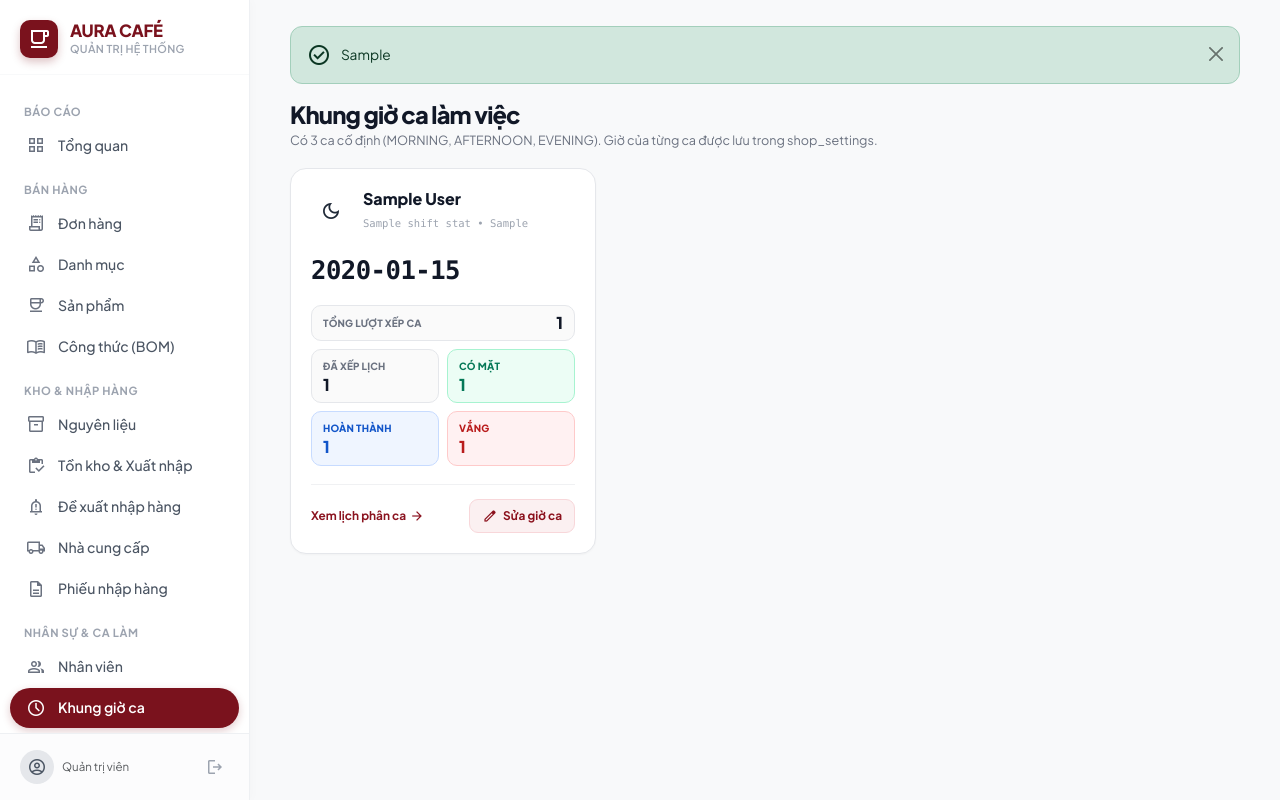
After one commit to minhqnd/SWP391_CafeManagementSystem_G1, a Java web app: page /admin-shifts.jsp in a window 1280 px wide. The commit adds this page. Run offline with Tomcat 11, a stand-in JSP engine, Linux system fonts and the light colour scheme; the template is opened without the code that fills it: most values are stand-ins (such as "Sample title", 1, 10 or a date in 2020).

Commit message:
feat: implement work shift management feature with admin interface and backend logic
Screen 24 - Khung giờ ca làm việc (/admin/shifts, ADMIN only):
- 3 thẻ ca cố định (MORNING, AFTERNOON, EVENING) với giờ lấy từ shop_settings,
  hiện "Chưa cấu hình" khi thiếu key
- Thống kê work_schedules theo ca bằng một câu GROUP BY shift_name, status
- Modal sửa giờ ca: server kiểm tra ca hợp lệ, định dạng HH:mm, giờ kết thúc
  sau giờ bắt đầu; lưu bằng upsert vào shop_settings, Post/Redirect/Get
- Thêm mục "Khung giờ ca" vào sidebar admin và link trên admin dashboard

Co-Authored-By: Claude Opus 5.5 <noreply@anthropic.com>

```diff
--- a/src/main/webapp/admin-dashboard.jsp
+++ b/src/main/webapp/admin-dashboard.jsp
@@ -6,6 +6,7 @@
     <p>Xin chào Admin: ${sessionScope.user.fullName}</p>
     <ul>
         <li><a href="${pageContext.request.contextPath}/admin/settings">Cài đặt bán hàng online (Freeship, phí giao hàng, thời gian giao, mốc điểm Aura)</a></li>
+        <li><a href="${pageContext.request.contextPath}/admin/shifts">Khung giờ ca làm việc (Work Shift Management - giờ ca sáng / chiều / tối)</a></li>
         <li><a href="${pageContext.request.contextPath}/admin/schedules">Lịch phân ca nhân viên (Employee Schedule Screen - Lịch tuần / Danh sách)</a></li>
         <li><a href="${pageContext.request.contextPath}/admin/attendance">Chấm công nhân viên (Attendance Management Screen)</a></li>
     </ul>
--- /dev/null
+++ b/src/main/webapp/admin-shifts.jsp
@@ -0,0 +1,203 @@
+<%@ page contentType="text/html; charset=UTF-8" pageEncoding="UTF-8" %>
+<%@ taglib prefix="c" uri="jakarta.tags.core" %>
+<%@ taglib prefix="fn" uri="jakarta.tags.functions" %>
+<c:set var="ctx" value="${pageContext.request.contextPath}" />
+
+<!DOCTYPE html>
+<html lang="vi">
+<head>
+    <meta charset="UTF-8">
+    <meta name="viewport" content="width=device-width, initial-scale=1.0">
+    <title>Khung giờ ca làm việc | Aura Café</title>
+
+    <link rel="preconnect" href="https://fonts.googleapis.com">
+    <link rel="preconnect" href="https://fonts.gstatic.com" crossorigin>
+    <link href="https://fonts.googleapis.com/css2?family=Plus+Jakarta+Sans:wght@400;500;600;700;800&display=swap" rel="stylesheet">
+    <link href="https://fonts.googleapis.com/css2?family=Material+Symbols+Outlined:opsz,wght,FILL,GRAD@20..48,100..700,0..1,-50..200" rel="stylesheet">
+    <link href="https://cdn.jsdelivr.net/npm/bootstrap@5.3.2/dist/css/bootstrap.min.css" rel="stylesheet">
+    <link href="${ctx}/assets/css/admin-schedule.css" rel="stylesheet">
+    <link href="${ctx}/assets/css/admin-shifts.css" rel="stylesheet">
+</head>
+<body class="admin-body">
+    <jsp:include page="/components/admin-sidebar.jsp">
+        <jsp:param name="activeMenu" value="shifts" />
+    </jsp:include>
+
+    <main class="admin-main-wrapper shift-page">
+        <c:if test="${not empty shiftSuccessMsg}">
+            <div class="alert alert-success alert-dismissible fade show shift-alert" role="alert">
+                <span class="material-symbols-outlined">check_circle</span>
+                <span><c:out value="${shiftSuccessMsg}" /></span>
+                <button type="button" class="btn-close" data-bs-dismiss="alert" aria-label="Đóng"></button>
+            </div>
+        </c:if>
+        <c:if test="${not empty shiftErrorMsg}">
+            <div class="alert alert-danger alert-dismissible fade show shift-alert" role="alert">
+                <span class="material-symbols-outlined">error</span>
+                <span><c:out value="${shiftErrorMsg}" /></span>
+                <button type="button" class="btn-close" data-bs-dismiss="alert" aria-label="Đóng"></button>
+            </div>
+        </c:if>
+
+        <header class="shift-page-header">
+            <h1>Khung giờ ca làm việc</h1>
+            <p>Có 3 ca cố định (MORNING, AFTERNOON, EVENING). Giờ của từng ca được lưu trong shop_settings.</p>
+        </header>
+
+        <section class="shift-card-grid" aria-label="Khung giờ 3 ca làm việc">
+            <c:forEach items="${shiftStats}" var="stat">
+                <c:set var="shiftIcon" value="${stat.shiftName == 'MORNING' ? 'wb_twilight'
+                        : (stat.shiftName == 'AFTERNOON' ? 'light_mode' : 'dark_mode')}" />
+                <article class="shift-card shift-${fn:toLowerCase(stat.shiftName)}">
+                    <div class="shift-card-head">
+                        <span class="material-symbols-outlined shift-card-icon" aria-hidden="true">${shiftIcon}</span>
+                        <div>
+                            <h2>${stat.displayName}</h2>
+                            <span class="shift-card-meta">${stat.shiftName} • ${stat.shiftKey}</span>
+                        </div>
+                    </div>
+
+                    <div class="shift-card-time">
+                        <c:choose>
+                            <c:when test="${not empty stat.timeRange}"><c:out value="${stat.timeRange}" /></c:when>
+                            <c:otherwise><span class="is-unset">Chưa cấu hình</span></c:otherwise>
+                        </c:choose>
+                    </div>
+
+                    <dl class="shift-card-stats">
+                        <div class="stat-total">
+                            <dt>Tổng lượt xếp ca</dt>
+                            <dd>${stat.totalCount}</dd>
+                        </div>
+                        <div class="stat-scheduled">
+                            <dt>Đã xếp lịch</dt>
+                            <dd>${stat.scheduledCount}</dd>
+                        </div>
+                        <div class="stat-present">
+                            <dt>Có mặt</dt>
+                            <dd>${stat.presentCount}</dd>
+                        </div>
+                        <div class="stat-completed">
+                            <dt>Hoàn thành</dt>
+                            <dd>${stat.completedCount}</dd>
+                        </div>
+                        <div class="stat-absent">
+                            <dt>Vắng</dt>
+                            <dd>${stat.absentCount}</dd>
+                        </div>
+                    </dl>
+
+                    <div class="shift-card-footer">
+                        <a href="${ctx}/admin/schedules" class="shift-card-link">
+                            <span>Xem lịch phân ca</span>
+                            <span class="material-symbols-outlined" aria-hidden="true">arrow_forward</span>
+                        </a>
+                        <button type="button" class="shift-edit-button"
+                                data-bs-toggle="modal" data-bs-target="#shiftEditModal"
+                                data-shift="${stat.shiftName}"
+                                data-key="${stat.shiftKey}"
+                                data-name="${stat.displayName}"
+                                data-start="${fn:escapeXml(fn:substringBefore(stat.timeRange, '-'))}"
+                                data-end="${fn:escapeXml(fn:substringAfter(stat.timeRange, '-'))}">
+                            <span class="material-symbols-outlined" aria-hidden="true">edit</span>
+                            <span>Sửa giờ ca</span>
+                        </button>
+                    </div>
+                </article>
+            </c:forEach>
+        </section>
+    </main>
+
+    <div class="modal fade" id="shiftEditModal" tabindex="-1" aria-labelledby="shiftEditTitle" aria-hidden="true">
+        <div class="modal-dialog modal-dialog-centered">
+            <div class="modal-content shift-modal-content">
+                <form id="shiftEditForm" method="post" action="${ctx}/admin/shifts" novalidate>
+                    <input type="hidden" name="shift" id="shiftEditShift">
+
+                    <div class="modal-header shift-modal-header">
+                        <h2 class="modal-title" id="shiftEditTitle">Giờ ca</h2>
+                        <button type="button" class="btn-close" data-bs-dismiss="modal" aria-label="Đóng"></button>
+                    </div>
+
+                    <div class="modal-body shift-modal-body">
+                        <div class="row g-3">
+                            <div class="col-sm-6">
+                                <label class="form-label" for="shiftEditStart">Bắt đầu <span>*</span></label>
+                                <input class="form-control" type="time" id="shiftEditStart" name="start" step="60" required>
+                                <div class="invalid-feedback">Vui lòng nhập giờ bắt đầu.</div>
+                            </div>
+                            <div class="col-sm-6">
+                                <label class="form-label" for="shiftEditEnd">Kết thúc <span>*</span></label>
+                                <input class="form-control" type="time" id="shiftEditEnd" name="end" step="60" required>
+                                <div class="invalid-feedback" id="shiftEditEndFeedback">Vui lòng nhập giờ kết thúc.</div>
+                            </div>
+                        </div>
+                        <p class="shift-modal-note">
+                            Lưu vào shop_settings.<span id="shiftEditKey"></span> dạng "HH:mm-HH:mm"
+                        </p>
+                    </div>
+
+                    <div class="modal-footer shift-modal-footer">
+                        <button type="button" class="shift-cancel-button" data-bs-dismiss="modal">Huỷ</button>
+                        <button type="submit" class="shift-save-button">
+                            <span class="material-symbols-outlined">save</span>
+                            <span>Lưu giờ ca</span>
+                        </button>
+                    </div>
+                </form>
+            </div>
+        </div>
+    </div>
+
+    <script src="https://cdn.jsdelivr.net/npm/bootstrap@5.3.2/dist/js/bootstrap.bundle.min.js"></script>
+    <script>
+        (() => {
+            const form = document.getElementById('shiftEditForm');
+            const shiftInput = document.getElementById('shiftEditShift');
+            const startInput = document.getElementById('shiftEditStart');
+            const endInput = document.getElementById('shiftEditEnd');
+            const endFeedback = document.getElementById('shiftEditEndFeedback');
+            const titleLabel = document.getElementById('shiftEditTitle');
+            const keyLabel = document.getElementById('shiftEditKey');
+
+            const END_REQUIRED = 'Vui lòng nhập giờ kết thúc.';
+            const END_AFTER_START = 'Giờ kết thúc phải sau giờ bắt đầu.';
+
+            document.querySelectorAll('.shift-edit-button').forEach((button) => {
+                button.addEventListener('click', () => {
+                    form.classList.remove('was-validated');
+                    endInput.setCustomValidity('');
+                    endFeedback.textContent = END_REQUIRED;
+
+                    shiftInput.value = button.dataset.shift;
+                    titleLabel.textContent = 'Giờ ' + button.dataset.name;
+                    keyLabel.textContent = button.dataset.key;
+                    startInput.value = button.dataset.start;
+                    endInput.value = button.dataset.end;
+                });
+            });
+
+            // Kiểm tra nhanh phía trình duyệt; server vẫn kiểm tra lại toàn bộ
+            form.addEventListener('submit', (event) => {
+                endInput.setCustomValidity('');
+                endFeedback.textContent = END_REQUIRED;
+
+                if (startInput.value && endInput.value && endInput.value <= startInput.value) {
+                    endInput.setCustomValidity(END_AFTER_START);
+                    endFeedback.textContent = END_AFTER_START;
+                }
+
+                if (!form.checkValidity()) {
+                    event.preventDefault();
+                    event.stopPropagation();
+                    const firstInvalid = form.querySelector(':invalid');
+                    if (firstInvalid) {
+                        firstInvalid.focus();
+                    }
+                }
+                form.classList.add('was-validated');
+            });
+        })();
+    </script>
+</body>
+</html>
--- /dev/null
+++ b/src/main/webapp/assets/css/admin-shifts.css
@@ -0,0 +1,345 @@
+/* Work Shift Management Screen (Khung giờ ca làm việc) */
+.shift-page {
+    padding-top: 26px;
+}
+
+.shift-alert {
+    display: flex;
+    align-items: center;
+    gap: 10px;
+    border-radius: 12px;
+    font-size: 0.86rem;
+}
+
+.shift-alert .btn-close {
+    margin-left: auto;
+}
+
+.shift-page-header {
+    margin-bottom: 18px;
+}
+
+.shift-page-header h1 {
+    margin: 0;
+    color: #111827;
+    font-size: 1.48rem;
+    font-weight: 800;
+    letter-spacing: -0.035em;
+}
+
+.shift-page-header p {
+    margin: 3px 0 0;
+    color: #6b7280;
+    font-size: 0.79rem;
+}
+
+/* 3 thẻ ca: 3 cột trên desktop, xếp dọc trên mobile */
+.shift-card-grid {
+    display: grid;
+    grid-template-columns: repeat(3, minmax(0, 1fr));
+    gap: 16px;
+}
+
+.shift-card {
+    display: flex;
+    flex-direction: column;
+    padding: 20px;
+    background: #fff;
+    border: 1px solid #e5e7eb;
+    border-radius: 16px;
+    box-shadow: 0 1px 2px rgba(17, 24, 39, 0.03);
+}
+
+.shift-card-head {
+    display: flex;
+    align-items: center;
+    gap: 12px;
+}
+
+.shift-card-icon {
+    display: inline-flex;
+    flex-shrink: 0;
+    align-items: center;
+    justify-content: center;
+    width: 40px;
+    height: 40px;
+    border-radius: 11px;
+    font-size: 22px;
+}
+
+.shift-morning .shift-card-icon {
+    background: #fff7e6;
+    color: #c2410c;
+}
+
+.shift-afternoon .shift-card-icon {
+    background: #fef9c3;
+    color: #a16207;
+}
+
+.shift-evening .shift-card-icon {
+    background: #eef2ff;
+    color: #4338ca;
+}
+
+.shift-card-head h2 {
+    margin: 0;
+    color: #111827;
+    font-size: 1rem;
+    font-weight: 800;
+}
+
+.shift-card-meta {
+    color: #9ca3af;
+    font-family: ui-monospace, SFMono-Regular, Menlo, Consolas, monospace;
+    font-size: 0.66rem;
+}
+
+.shift-card-time {
+    margin: 18px 0 16px;
+    color: #111827;
+    font-family: ui-monospace, SFMono-Regular, Menlo, Consolas, monospace;
+    font-size: 1.6rem;
+    font-weight: 700;
+    letter-spacing: -0.02em;
+}
+
+.shift-card-time .is-unset {
+    color: #9ca3af;
+    font-family: 'Plus Jakarta Sans', sans-serif;
+    font-size: 1rem;
+    font-style: italic;
+    font-weight: 600;
+}
+
+.shift-card-stats {
+    display: grid;
+    grid-template-columns: repeat(2, minmax(0, 1fr));
+    gap: 8px;
+    margin: 0 0 18px;
+}
+
+.shift-card-stats > div {
+    padding: 9px 11px;
+    border: 1px solid #e5e7eb;
+    border-radius: 10px;
+    background: #fafafa;
+}
+
+.shift-card-stats .stat-total {
+    grid-column: 1 / -1;
+    display: flex;
+    align-items: center;
+    justify-content: space-between;
+}
+
+.shift-card-stats dt {
+    margin-bottom: 3px;
+    color: #6b7280;
+    font-size: 0.62rem;
+    font-weight: 800;
+    letter-spacing: 0.02em;
+    text-transform: uppercase;
+}
+
+.shift-card-stats .stat-total dt {
+    margin-bottom: 0;
+}
+
+.shift-card-stats dd {
+    margin: 0;
+    color: #111827;
+    font-size: 1.02rem;
+    font-weight: 800;
+    line-height: 1;
+}
+
+.shift-card-stats .stat-present {
+    border-color: #a7f3d0;
+    background: #ecfdf5;
+}
+
+.shift-card-stats .stat-present dt,
+.shift-card-stats .stat-present dd {
+    color: #047857;
+}
+
+.shift-card-stats .stat-completed {
+    border-color: #c7dbff;
+    background: #eff5ff;
+}
+
+.shift-card-stats .stat-completed dt,
+.shift-card-stats .stat-completed dd {
+    color: #1255c9;
+}
+
+.shift-card-stats .stat-absent {
+    border-color: #fecaca;
+    background: #fff1f2;
+}
+
+.shift-card-stats .stat-absent dt,
+.shift-card-stats .stat-absent dd {
+    color: #b91c1c;
+}
+
+.shift-card-footer {
+    display: flex;
+    flex-wrap: wrap;
+    align-items: center;
+    justify-content: space-between;
+    gap: 10px;
+    margin-top: auto;
+    padding-top: 14px;
+    border-top: 1px solid #f0f1f3;
+}
+
+.shift-card-link {
+    display: inline-flex;
+    align-items: center;
+    gap: 3px;
+    color: #8b1420;
+    font-size: 0.74rem;
+    font-weight: 700;
+    text-decoration: none;
+}
+
+.shift-card-link .material-symbols-outlined {
+    font-size: 16px;
+}
+
+.shift-card-link:hover {
+    color: #6e0c15;
+    text-decoration: underline;
+}
+
+.shift-edit-button {
+    display: inline-flex;
+    align-items: center;
+    gap: 5px;
+    min-height: 34px;
+    padding: 6px 12px;
+    border: 1px solid #f8d7da;
+    border-radius: 9px;
+    background: #fbf0f1;
+    color: #8b101c;
+    font-size: 0.74rem;
+    font-weight: 700;
+}
+
+.shift-edit-button .material-symbols-outlined {
+    font-size: 16px;
+}
+
+.shift-edit-button:hover {
+    background: #8b101c;
+    border-color: #8b101c;
+    color: #fff;
+}
+
+/* Modal sửa giờ ca */
+.shift-modal-content {
+    border: 0;
+    border-radius: 16px;
+    box-shadow: 0 22px 55px rgba(17, 24, 39, 0.18);
+}
+
+.shift-modal-header {
+    padding: 20px 22px 15px;
+    border-color: #f0f1f3;
+}
+
+.shift-modal-header h2 {
+    color: #111827;
+    font-size: 1.05rem;
+    font-weight: 800;
+}
+
+.shift-modal-body {
+    padding: 18px 22px 20px;
+}
+
+.shift-modal-body .form-label {
+    margin-bottom: 7px;
+    color: #374151;
+    font-size: 0.76rem;
+    font-weight: 700;
+}
+
+.shift-modal-body .form-label > span {
+    color: #dc2626;
+}
+
+.shift-modal-body .form-control {
+    min-height: 42px;
+    border-color: #dfe3e8;
+    border-radius: 10px;
+    color: #374151;
+    font-family: ui-monospace, SFMono-Regular, Menlo, Consolas, monospace;
+    font-size: 0.86rem;
+}
+
+.shift-modal-body .form-control:focus {
+    border-color: #b96670;
+    box-shadow: 0 0 0 3px rgba(122, 18, 29, 0.09);
+}
+
+.shift-modal-note {
+    margin: 14px 0 0;
+    color: #9ca3af;
+    font-size: 0.68rem;
+}
+
+.shift-modal-footer {
+    padding: 15px 22px;
+    border-color: #f0f1f3;
+}
+
+.shift-cancel-button,
+.shift-save-button {
+    min-height: 39px;
+    padding: 8px 15px;
+    border: 0;
+    border-radius: 9px;
+    font-size: 0.77rem;
+    font-weight: 700;
+}
+
+.shift-cancel-button {
+    background: #f5f5f5;
+    color: #4b5563;
+}
+
+.shift-save-button {
+    display: inline-flex;
+    align-items: center;
+    gap: 6px;
+    background: #8b101c;
+    color: #fff;
+    box-shadow: 0 3px 8px rgba(122, 18, 29, 0.22);
+}
+
+.shift-save-button:hover {
+    background: #a41624;
+}
+
+.shift-save-button .material-symbols-outlined {
+    font-size: 17px;
+}
+
+@media (max-width: 1100px) {
+    .shift-card-grid {
+        grid-template-columns: 1fr;
+    }
+}
+
+@media (max-width: 768px) {
+    .shift-page {
+        padding-top: 16px;
+    }
+
+    .shift-card {
+        padding: 16px;
+    }
+}
--- a/src/main/webapp/components/admin-sidebar.jsp
+++ b/src/main/webapp/components/admin-sidebar.jsp
@@ -103,6 +103,12 @@
                 </a>
             </li>
             <li class="nav-item">
+                <a href="${ctx}/admin/shifts" class="nav-link ${param.activeMenu == 'shifts' ? 'active' : ''}">
+                    <span class="material-symbols-outlined">schedule</span>
+                    <span>Khung giờ ca</span>
+                </a>
+            </li>
+            <li class="nav-item">
                 <a href="${ctx}/admin/schedules" class="nav-link ${param.activeMenu == 'schedules' ? 'active' : ''}">
                     <span class="material-symbols-outlined">calendar_month</span>
                     <span>Lịch phân ca</span>
```
Also changed, not shown: src/main/java/controller/AdminShiftController.java (added, +136 -0 lines), src/main/java/dao/ShopSettingDAO.java (+29 -0 lines).
